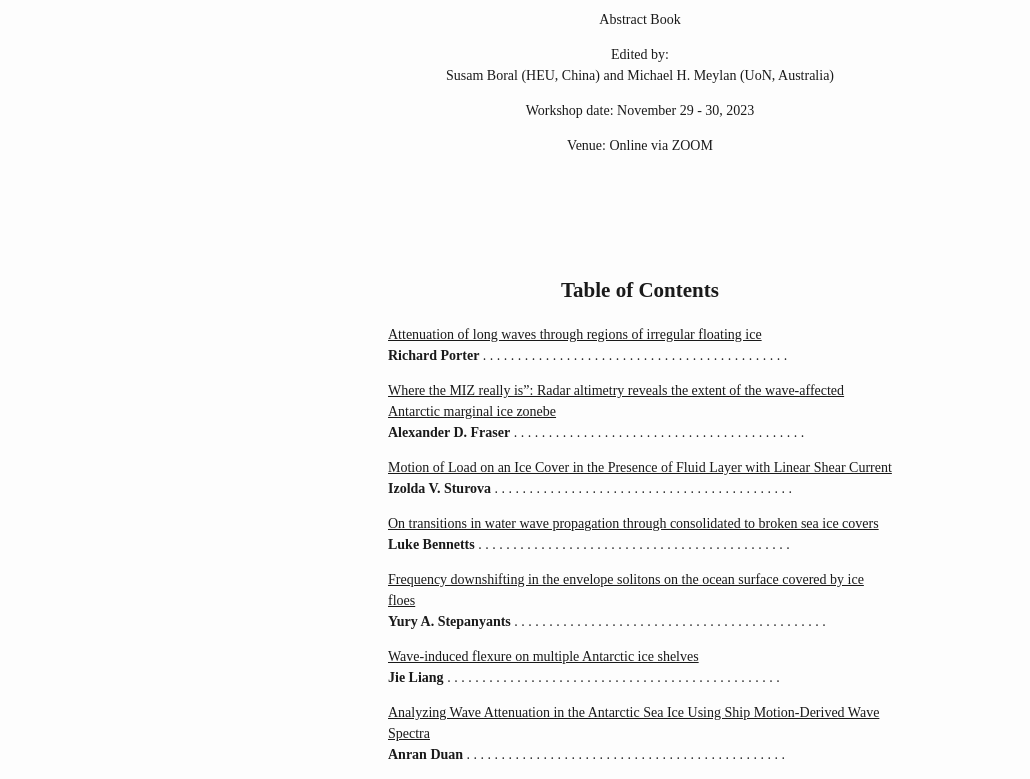
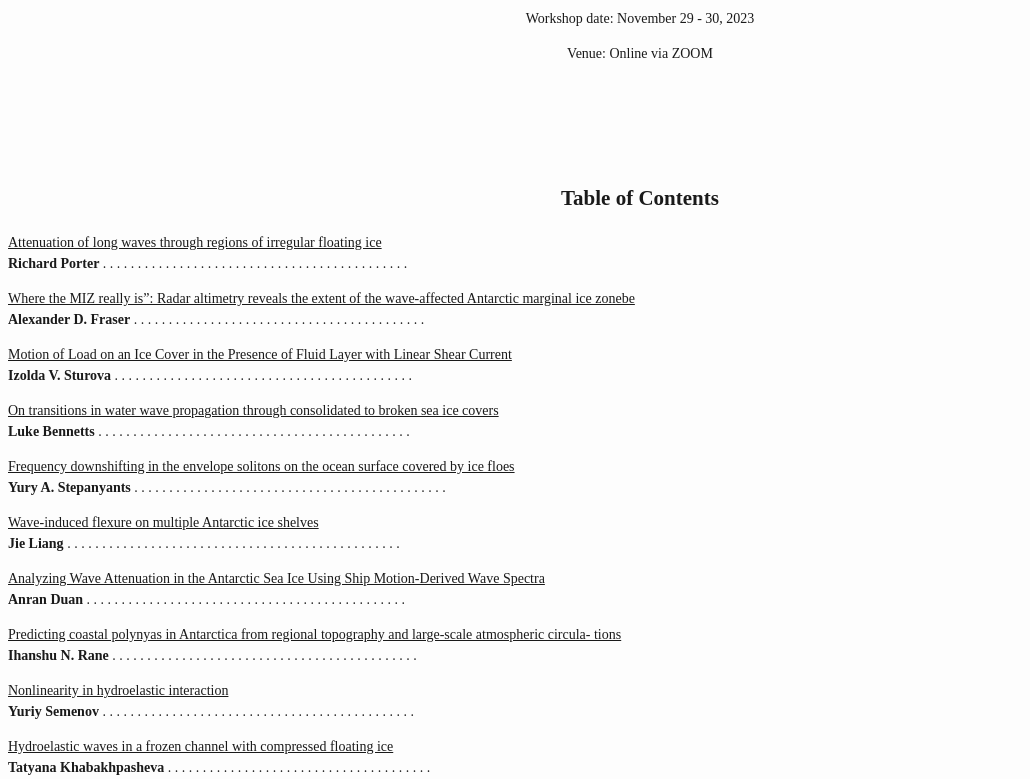
Before and after one commit to sboral1212/abstract, a plain HTML site: page index.html in a window 1280 px wide. Shown: the part 200-979 px from the top of the page, without its empty margins (0-1030 px from the left). Drawn offline with nearby package versions, Linux system fonts and the light colour scheme.

Commit message:
Update index.html

```diff
--- a/index.html
+++ b/index.html
@@ -18,16 +18,7 @@
         }
 
 body {
-      margin: 0 auto;
-      max-width: 36em;
-      padding-left: 20px;
-      padding-right: 20px;
-      padding-top: 50px;
-      padding-bottom: 50px;
-      hyphens: auto;
-      overflow-wrap: break-word;
-      text-rendering: optimizeLegibility;
-      font-kerning: normal;
+font-size: 60%
     }
 
         @media (max-width: 600px) {
```
